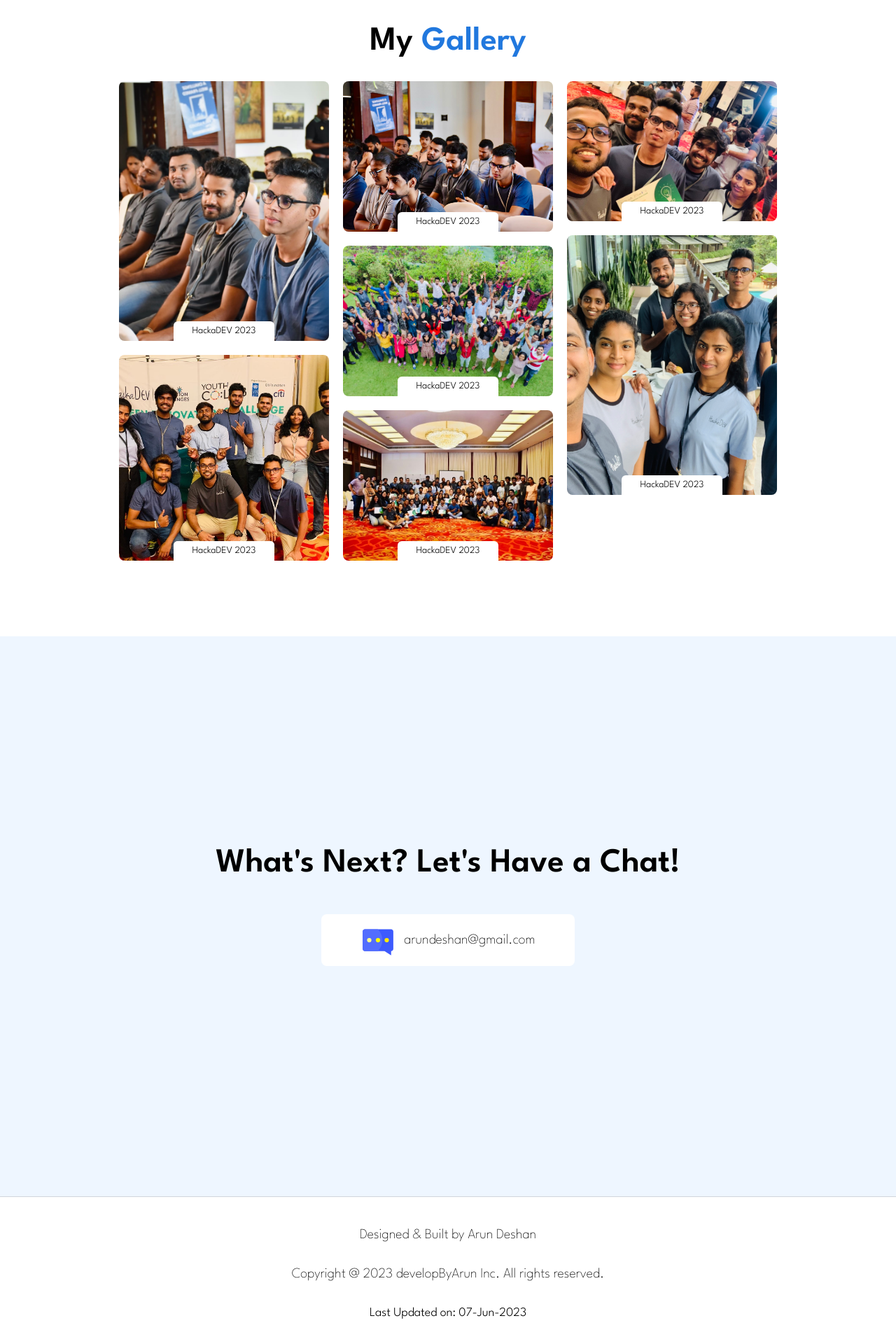
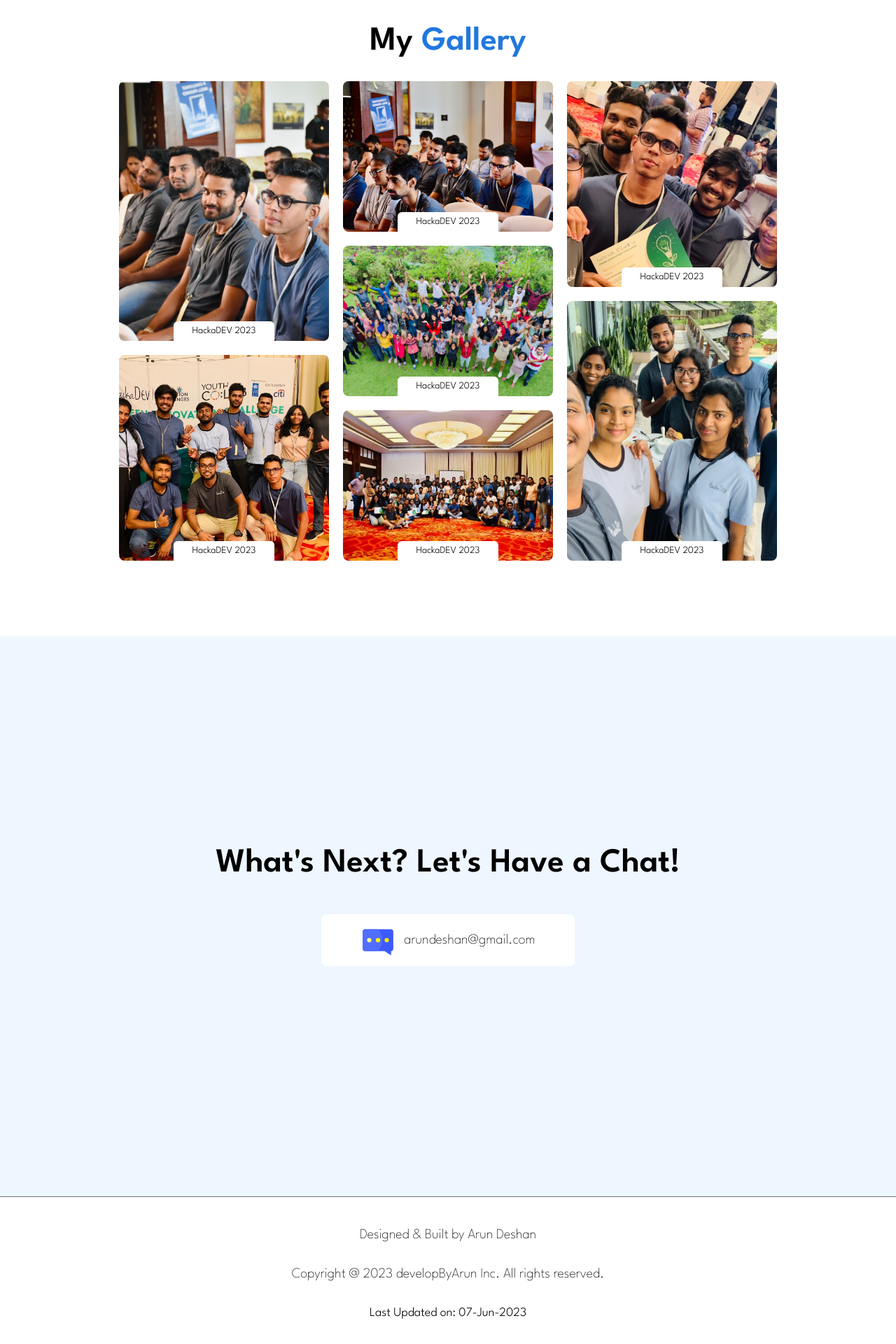
Before and after one commit to deshan68/nextjs-portfolio, a Next.js app: page / in a window 1280 px wide. Shown: the part 2144-4064 px from the top of the page at 70% size. Built offline with nearby package versions, Linux system fonts and the light colour scheme; no server answers; the database is empty.

Commit message:
client change

```diff
--- a/components/About.jsx
+++ b/components/About.jsx
@@ -13,7 +13,7 @@ export const About = () => {
         whileInView="onscreen"
         viewport={{ once: true, amount: "some" }}
         variants={sectionVariant}
-        className="flex h-fit justify-center items-center flex-col max-w-6xl mx-auto sm:px-16 px-5 mb-7  pt-10"
+        className="flex h-fit justify-center items-center flex-col max-w-6xl mx-auto sm:px-16 px-6 mb-7 pt-10"
       >
         {/* title */}
         <span className="title">
--- a/components/Contact.jsx
+++ b/components/Contact.jsx
@@ -14,7 +14,7 @@ export const Contact = () => {
         whileInView="onscreen"
         viewport={{ once: true, amount: "some" }}
         variants={sectionVariant}
-        className="flex justify-center items-center flex-col max-w-6xl mx-auto sm:px-16 px-5 mb-7 gap-12"
+        className="flex justify-center items-center flex-col max-w-6xl mx-auto sm:px-16 px-6 mb-7 gap-12"
       >
         {/* title */}
         <span className="title">What's Next? Let's Have a Chat!</span>
--- a/components/Footer.jsx
+++ b/components/Footer.jsx
@@ -3,7 +3,7 @@ import React from "react";
 
 export const Footer = () => {
   return (
-    <section className="bg-white py-10 h-1/3 flex border-t-gray-300 border-t-[1px]">
+    <section className="bg-white py-10 h-1/3 flex border-t-gray-500 border-t-[0.1px]">
       <div className="flex justify-center items-center flex-col max-w-6xl mx-auto sm:px-16 px-14 sm:gap-7 gap-5">
         {/* line 1 */}
         <span className="font-leagueExtraThin sm:text-xl text-center text-sm">
--- a/components/Gallery.jsx
+++ b/components/Gallery.jsx
@@ -1,15 +1,6 @@
 "use client";
 
-import {
-  g10Img,
-  g1Img,
-  g2Img,
-  g3Img,
-  g4Img,
-  g6Img,
-  g7Img,
-  g8Img,
-} from "@public";
+import { g10Img, g2Img, g3Img, g4Img, g6Img, g7Img, g8Img } from "@public";
 import Image from "next/image";
 import React from "react";
 import { motion as m } from "framer-motion";
@@ -21,6 +12,7 @@ export const Gallery = () => {
         initial="hidden"
         whileInView="show"
         viewport={{ once: true, amount: "some" }}
+        // viewport={{ once: false }}
         variants={parentVariant}
         className="flex h-fit justify-center items-center flex-col max-w-6xl mx-auto sm:px-16 px-5 mb-7 pt-10"
       >
@@ -33,7 +25,7 @@ export const Gallery = () => {
         {/* photo container------------------------------ */}
         <div className="flex gap-5 flex-wrap justify-center mt-8">
           {/* column1 */}
-          <div className="flex  flex-col gap-y-5">
+          <div className="flex flex-col gap-y-5">
             <m.div
               variants={childVariant}
               className="flex sm:h-[371px] h-auto w-[300px] relative justify-center"
@@ -115,12 +107,12 @@ export const Gallery = () => {
           <div className="flex flex-col gap-y-5 ">
             <m.div
               variants={childVariant}
-              className="flex smh-[294px] h-auto w-[300px] relative justify-center"
+              className="flex sm:h-[294px] h-auto w-[300px] relative justify-center"
             >
               <Image
                 src={g4Img}
                 width={300}
-                height={309}
+                height={294}
                 alt="gallery img1"
                 className="object-cover rounded-lg"
                 loading="lazy"
@@ -134,7 +126,7 @@ export const Gallery = () => {
               <Image
                 src={g6Img}
                 width={300}
-                height={354}
+                height={200}
                 alt="gallery img1"
                 className="object-cover rounded-lg"
                 loading="lazy"
--- a/components/index.js
+++ b/components/index.js
@@ -1,5 +1,3 @@
-"use client";
-
 import { Navbar } from "./Navbar";
 import { About } from "./About";
 import { Contact } from "./Contact";
--- a/constants/index.js
+++ b/constants/index.js
@@ -1,4 +1,3 @@
-"use client";
 import { about1Img, about2Img } from "@public";
 
 export const aboutDetails = [
--- a/public/icon/index.js
+++ b/public/icon/index.js
@@ -1,4 +1,3 @@
-"use client";
 import closeIcon from "../icon/close.svg";
 import menuIcon from "../icon/menu.svg";
 
--- a/public/index.js
+++ b/public/index.js
@@ -1,4 +1,3 @@
-"use client";
 import profileImg from "./images/profile.png";
 import topBoxImg from "./images/coding.png";
 import figmaIcon from "./icon/figma.png";
```
